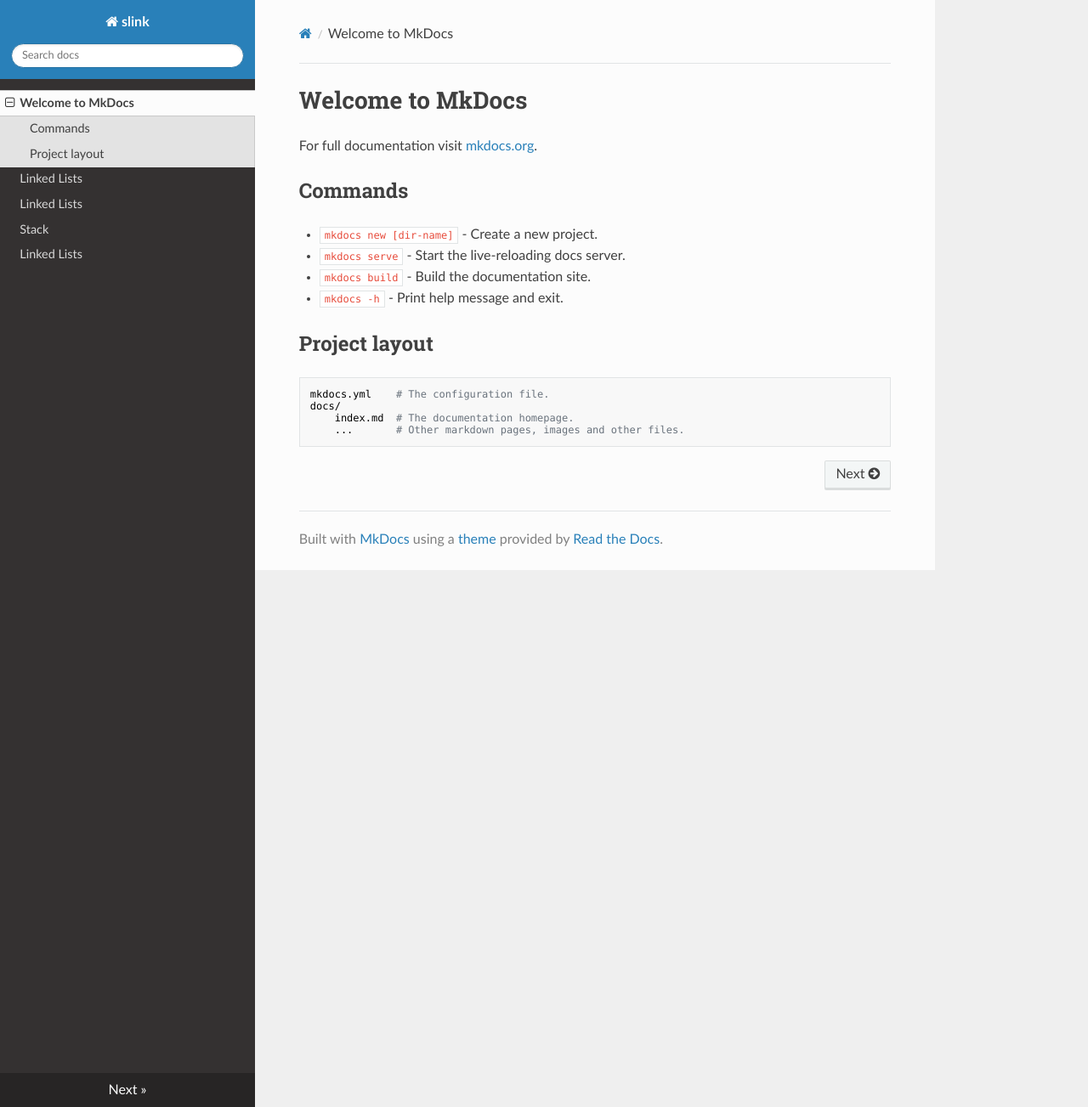
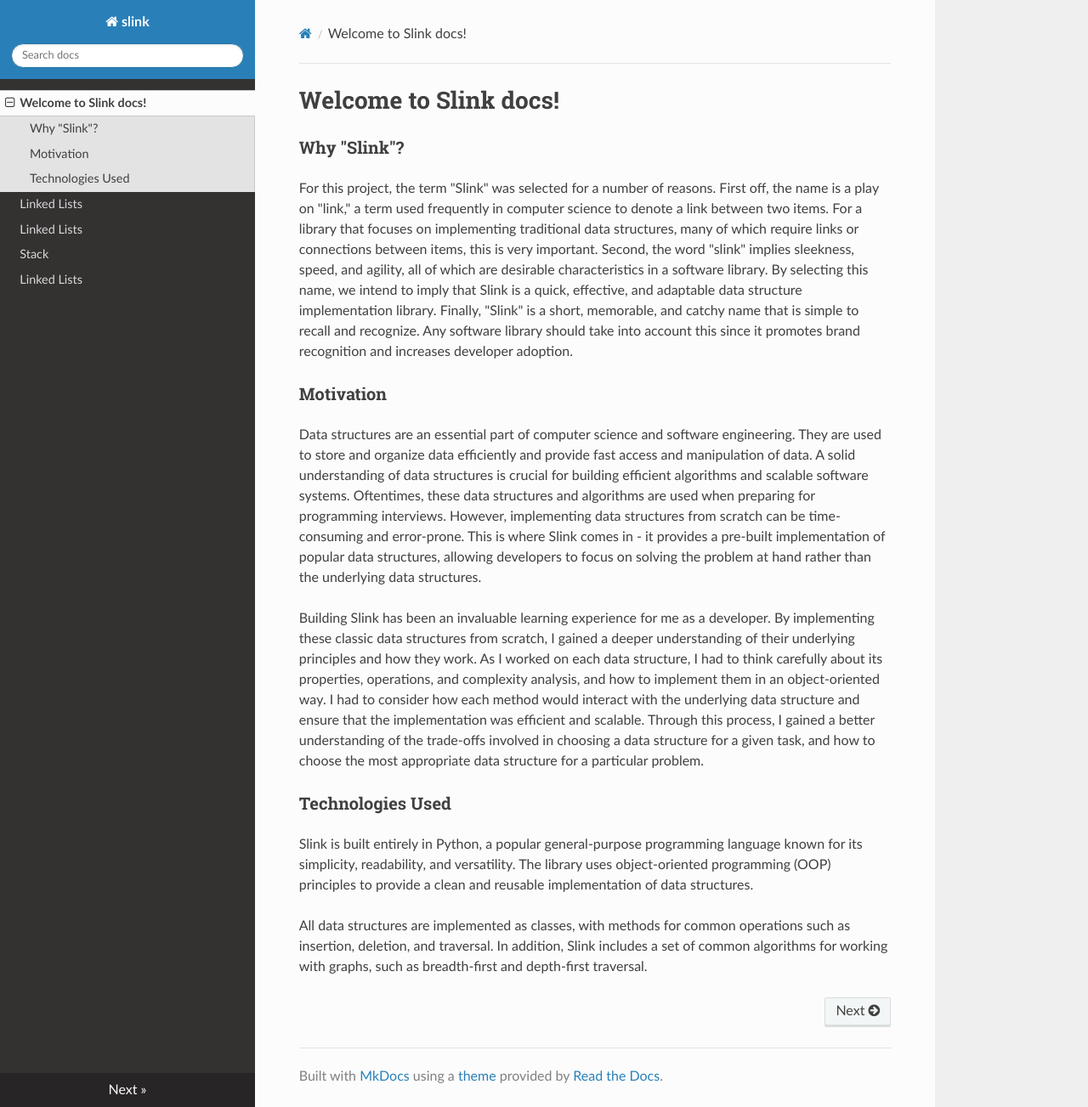
Before and after one commit to jgfranco17/slink, an MkDocs documentation site: the page built from docs/index.md, in a window 1280 px wide and 1303 px high. Shown: the whole window at 85% size. Built offline with MkDocs 1.6.1, drawn with Linux system fonts in a browser that asks for light colours; nearby versions of some CDN libraries.

Commit message:
Move long description to index docs

```diff
--- a/docs/index.md
+++ b/docs/index.md
@@ -1,17 +1,16 @@
-# Welcome to MkDocs
+# Welcome to Slink docs!
 
-For full documentation visit [mkdocs.org](https://www.mkdocs.org).
+### Why "Slink"?
 
-## Commands
+For this project, the term "Slink" was selected for a number of reasons. First off, the name is a play on "link," a term used frequently in computer science to denote a link between two items. For a library that focuses on implementing traditional data structures, many of which require links or connections between items, this is very important. Second, the word "slink" implies sleekness, speed, and agility, all of which are desirable characteristics in a software library. By selecting this name, we intend to imply that Slink is a quick, effective, and adaptable data structure implementation library. Finally, "Slink" is a short, memorable, and catchy name that is simple to recall and recognize. Any software library should take into account this since it promotes brand recognition and increases developer adoption.
 
-* `mkdocs new [dir-name]` - Create a new project.
-* `mkdocs serve` - Start the live-reloading docs server.
-* `mkdocs build` - Build the documentation site.
-* `mkdocs -h` - Print help message and exit.
 
-## Project layout
+### Motivation
+Data structures are an essential part of computer science and software engineering. They are used to store and organize data efficiently and provide fast access and manipulation of data. A solid understanding of data structures is crucial for building efficient algorithms and scalable software systems. Oftentimes, these data structures and algorithms are used when preparing for programming interviews. However, implementing data structures from scratch can be time-consuming and error-prone. This is where Slink comes in - it provides a pre-built implementation of popular data structures, allowing developers to focus on solving the problem at hand rather than the underlying data structures.
 
-    mkdocs.yml    # The configuration file.
-    docs/
-        index.md  # The documentation homepage.
-        ...       # Other markdown pages, images and other files.
+Building Slink has been an invaluable learning experience for me as a developer. By implementing these classic data structures from scratch, I gained a deeper understanding of their underlying principles and how they work. As I worked on each data structure, I had to think carefully about its properties, operations, and complexity analysis, and how to implement them in an object-oriented way. I had to consider how each method would interact with the underlying data structure and ensure that the implementation was efficient and scalable. Through this process, I gained a better understanding of the trade-offs involved in choosing a data structure for a given task, and how to choose the most appropriate data structure for a particular problem.
+
+### Technologies Used
+Slink is built entirely in Python, a popular general-purpose programming language known for its simplicity, readability, and versatility. The library uses object-oriented programming (OOP) principles to provide a clean and reusable implementation of data structures.
+
+All data structures are implemented as classes, with methods for common operations such as insertion, deletion, and traversal. In addition, Slink includes a set of common algorithms for working with graphs, such as breadth-first and depth-first traversal.
```
Also changed, not shown: README.md (+0 -8 lines).
